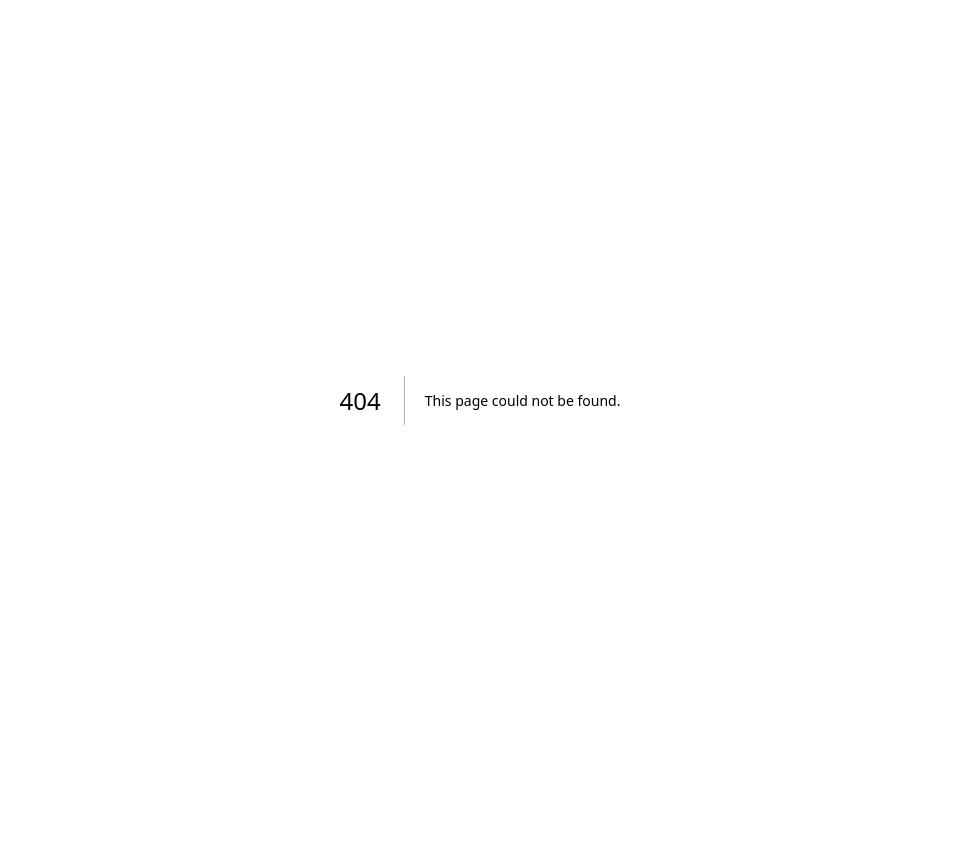
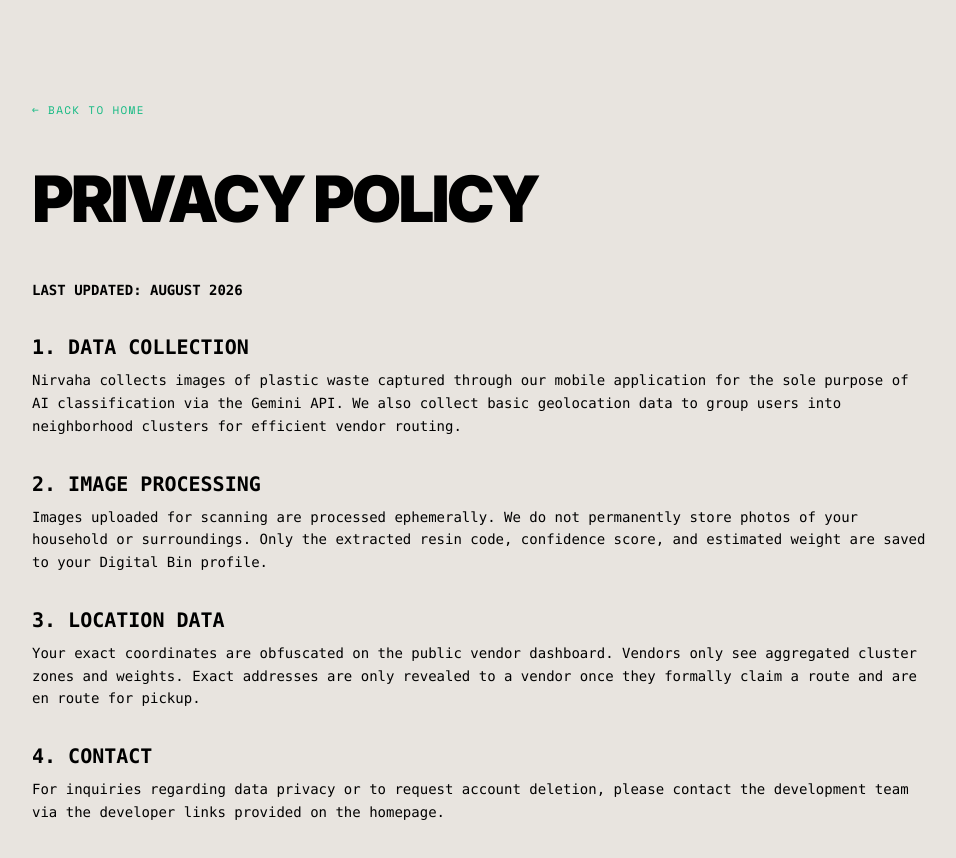
Before and after one commit to Cherie05/nirvaha-ai, a Next.js app in the folder src/landing/: page /privacy in a window 1280 px wide. Before the commit this address had no page. Shown: the top 858 px of the page, without its empty margins (160-1116 px from the left). Before the commit the page ends 800 px from the top, so only its background shows below. Built offline with nearby package versions, Linux system fonts and the light colour scheme.

Commit message:
Add Terms and Conditions and Privacy Policy pages and link them in Footer

```diff
--- /dev/null
+++ b/src/landing/app/privacy/page.tsx
@@ -0,0 +1,34 @@
+'use client';
+import React from 'react';
+import Link from 'next/link';
+
+export default function Privacy() {
+  return (
+    <main className="bg-[#e8e4df] min-h-screen text-black py-24 px-8">
+      <div className="max-w-4xl mx-auto">
+        <Link href="/" className="font-mono-label text-[#10b981] hover:underline mb-12 inline-block">&larr; BACK TO HOME</Link>
+        <h1 className="text-[clamp(2.5rem,5vw,5rem)] font-black leading-[1.0] tracking-tighter uppercase mb-12">PRIVACY POLICY</h1>
+
+        <div className="space-y-8 font-mono text-sm leading-relaxed">
+          <p><strong>LAST UPDATED: AUGUST 2026</strong></p>
+          <section>
+            <h2 className="text-xl font-bold mb-2">1. DATA COLLECTION</h2>
+            <p>Nirvaha collects images of plastic waste captured through our mobile application for the sole purpose of AI classification via the Gemini API. We also collect basic geolocation data to group users into neighborhood clusters for efficient vendor routing.</p>
+          </section>
+          <section>
+            <h2 className="text-xl font-bold mb-2">2. IMAGE PROCESSING</h2>
+            <p>Images uploaded for scanning are processed ephemerally. We do not permanently store photos of your household or surroundings. Only the extracted resin code, confidence score, and estimated weight are saved to your Digital Bin profile.</p>
+          </section>
+          <section>
+            <h2 className="text-xl font-bold mb-2">3. LOCATION DATA</h2>
+            <p>Your exact coordinates are obfuscated on the public vendor dashboard. Vendors only see aggregated cluster zones and weights. Exact addresses are only revealed to a vendor once they formally claim a route and are en route for pickup.</p>
+          </section>
+          <section>
+            <h2 className="text-xl font-bold mb-2">4. CONTACT</h2>
+            <p>For inquiries regarding data privacy or to request account deletion, please contact the development team via the developer links provided on the homepage.</p>
+          </section>
+        </div>
+      </div>
+    </main>
+  );
+}
--- /dev/null
+++ b/src/landing/app/terms/page.tsx
@@ -0,0 +1,34 @@
+'use client';
+import React from 'react';
+import Link from 'next/link';
+
+export default function Terms() {
+  return (
+    <main className="bg-[#e8e4df] min-h-screen text-black py-24 px-8">
+      <div className="max-w-4xl mx-auto">
+        <Link href="/" className="font-mono-label text-[#10b981] hover:underline mb-12 inline-block">&larr; BACK TO HOME</Link>
+        <h1 className="text-[clamp(2.5rem,5vw,5rem)] font-black leading-[1.0] tracking-tighter uppercase mb-12">TERMS & CONDITIONS</h1>
+
+        <div className="space-y-8 font-mono text-sm leading-relaxed">
+          <p><strong>LAST UPDATED: AUGUST 2026</strong></p>
+          <section>
+            <h2 className="text-xl font-bold mb-2">1. ACCEPTANCE OF TERMS</h2>
+            <p>By accessing and using the Nirvaha AI Plastic Aggregation platform (the "Service"), you agree to be bound by these Terms and Conditions. The Service is provided by Team The Tesseractis as part of the GDG Coimbatore Build With AI 2026 Hackathon prototype.</p>
+          </section>
+          <section>
+            <h2 className="text-xl font-bold mb-2">2. USE OF AI & ACCURACY</h2>
+            <p>The Service utilizes Gemini 1.5 Flash for plastic resin identification. While the system operates at an estimated 82% accuracy under optimal lighting, we do not guarantee perfect classification. Final sorting and pricing are determined by physical validation at the point of vendor collection.</p>
+          </section>
+          <section>
+            <h2 className="text-xl font-bold mb-2">3. VENDOR AGGREGATION</h2>
+            <p>B2B vendors utilizing the dashboard are subject to route claiming rules. A minimum threshold of 2.0 KG must be met across a neighborhood cluster before a pickup route is authorized via the platform.</p>
+          </section>
+          <section>
+            <h2 className="text-xl font-bold mb-2">4. LIMITATION OF LIABILITY</h2>
+            <p>This is a hackathon prototype currently in pre-incubation. We provide the platform "as-is" without any warranties, express or implied. We are not liable for logistical delays, incorrect AI classifications, or financial disputes between households and scrap vendors.</p>
+          </section>
+        </div>
+      </div>
+    </main>
+  );
+}
--- a/src/landing/components/Footer.tsx
+++ b/src/landing/components/Footer.tsx
@@ -1,6 +1,7 @@
 'use client';
 
 import React from 'react';
+import Link from 'next/link';
 
 const GithubIcon = ({ className }: { className?: string }) => (
   <svg className={className} width="16" height="16" viewBox="0 0 24 24" fill="currentColor">
@@ -22,9 +23,12 @@
           <p className="font-mono-label text-black/60 text-[10px]">
             \u00A92026 NIRVAHA PLATFORM. TEAM THE TESSERACTIS (TEAM-109).
           </p>
-          <div className="flex items-center gap-4">
+          <div className="flex flex-wrap items-center gap-4">
+            <Link href="/terms" className="font-mono-label text-black/80 text-[10px] hover:underline">TERMS</Link>
+            <Link href="/privacy" className="font-mono-label text-black/80 text-[10px] hover:underline">PRIVACY</Link>
+
             <a href="https://github.com/Cherie05/nirvaha-ai" target="_blank" rel="noopener noreferrer"
-              className="font-mono-label text-black/80 text-[10px] border border-black/40 px-3 py-1 hover:bg-black hover:text-[#10b981] transition-colors flex items-center gap-2">
+              className="font-mono-label text-black/80 text-[10px] border border-black/40 px-3 py-1 hover:bg-black hover:text-[#10b981] transition-colors flex items-center gap-2 ml-4">
               <GithubIcon className="h-3 w-3" />
               GITHUB
             </a>
```
